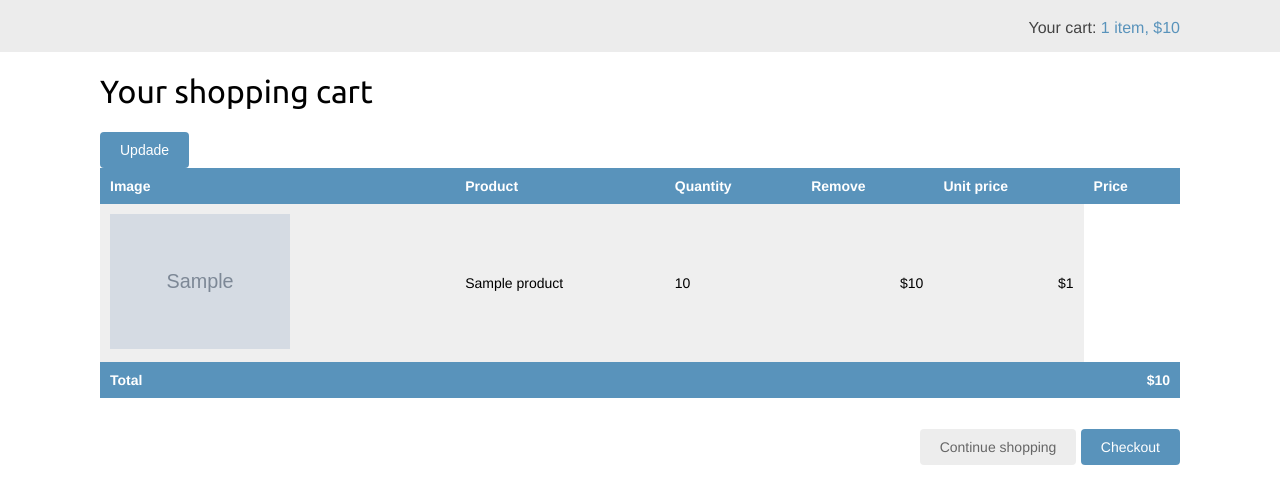
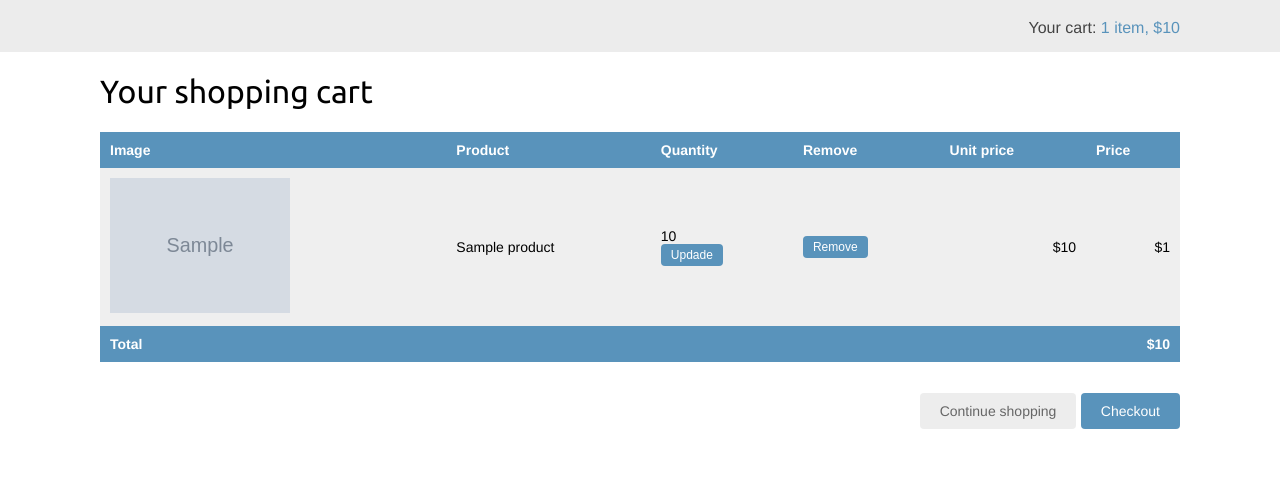
Before and after one commit to Th3VaultDweller/Django-Shop-App, a Django app: template myshop/cart/templates/cart/detail.html in a window 1280 px wide. Shown: the part 46-550 px from the top of the page. Run offline with Django 4.2, Linux system fonts and the light colour scheme; the template is opened without the code that fills it: most values are stand-ins (such as "Sample title", 1, 10 or a date in 2020); grey boxes marked "Sample" are stand-in pictures.

Commit message:
Fixed a Remove button and added comments

```diff
--- a/myshop/cart/templates/cart/detail.html
+++ b/myshop/cart/templates/cart/detail.html
@@ -21,19 +21,27 @@
     <tbody>
       {% for item in cart %}
         {% with product=item.product %}
-          <tr>
             <td>
+              <!-- Product Image -->
               <a href="{{ product.get_absolute_url }}">
                 <img src="{% if product.image %}{{ product.image.url }}
                 {% else %}{% static "img/no_image.png" %}{% endif %}">
               </a>
             </td>
+            <!-- Product and Change Quantity -->
             <td>{{ product.name }}</td>
-            <td>{{ item.quantity }} </td>
+            <td>{{ item.quantity }}
               <form action="{% url "cart:cart_add" product.id %}" method="post">
                 {{ item.update_quantity_form.quantity }}
                 {{ item.update_quantity_form.overrdide }}
                 <input type="submit" value="Updade">
+                {% csrf_token %}
+              </form>
+            </td>
+            <!-- Remove Product -->
+            <td>
+              <form action="{% url "cart:cart_remove" product.id %}" method="post">
+                <input type="submit" value="Remove">
                 {% csrf_token %}
               </form>
             </td>
@@ -42,6 +50,7 @@
           </tr>
         {% endwith %}
       {% endfor %}
+      <!-- Total Price -->
       <tr class="total">
         <td>Total</td>
         <td colspan="4"></td>
@@ -49,6 +58,7 @@
       </tr>
     </tbody>
   </table>
+  <!-- Checkout and Continue Shopping -->
   <p class="text-right">
     <a href="{% url "shop:product_list" %}" class="button
     light">Continue shopping</a>
```
